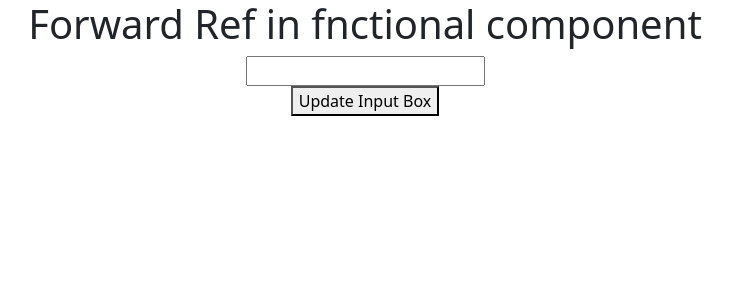
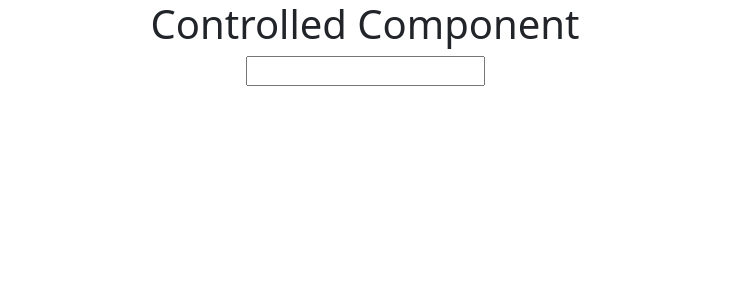
Before and after one commit to abinash0013/learning-ReactJs, a React (Create React App) app: page / in a window 1280 px wide. Shown: the top 300 px of the page, without its empty margins (275-1008 px from the left). Built offline with nearby package versions, Linux system fonts and the light colour scheme.

Commit message:
using controll component

```diff
--- a/src/App.js
+++ b/src/App.js
@@ -14,25 +14,40 @@ import "./App.css";
 // import Cols from "./Cols";
 // import "./Style.css";
 // import Login from "./Login";
-import User from "./User";
+// import User from "./User";
 // import Profile from "./Profile";
 // import Student from "./Student";
 // import style from "./Modular.module.css";
 
-// forword ref in functional component //
+// controlled component //
 function App() {
-    let inputRef = useRef(null);
-    function updateInput() {
-        inputRef.current.value = "100";
-    }
+    let [val, setVal] = useState();
     return (
         <div className="App">
-            <h1>Forward Ref in fnctional component</h1>
-            <User ref={inputRef} />
-            <button onClick={updateInput}>Update Input Box</button>
+            <h1>Controlled Component</h1>
+            <input
+                type="text"
+                value={val}
+                onChange={(e) => setVal(e.target.value)}
+            />
         </div>
     );
 }
+
+// forward ref in functional component //
+// function App() {
+//     let inputRef = useRef(null);
+//     function updateInput() {
+//         inputRef.current.value = "100";
+//     }
+//     return (
+//         <div className="App">
+//             <h1>Forward Ref in fnctional component</h1>
+//             <User ref={inputRef} />
+//             <button onClick={updateInput}>Update Input Box</button>
+//         </div>
+//     );
+// }
 
 // ref in functional component with useRef //
 // function App() {
--- a/src/User.js
+++ b/src/User.js
@@ -1,12 +1,13 @@
 import React, { Component, useEffect, PureComponent, forwardRef } from "react";
 
-function User(p, inputRef) {
-    return (
-        <div className="App">
-            <input type="text" ref={inputRef} />
-        </div>
-    );
-}
+// forward ref //
+// function User(p, inputRef) {
+//     return (
+//         <div className="App">
+//             <input type="text" ref={inputRef} />
+//         </div>
+//     );
+// }
 
 // PureComponent with other component //
 // class User extends PureComponent {
@@ -101,4 +102,6 @@ function User(p, inputRef) {
 //     }
 // }
 
-export default forwardRef(User);
+// export default forwardRef(User);
+// export default User;
+//
```
